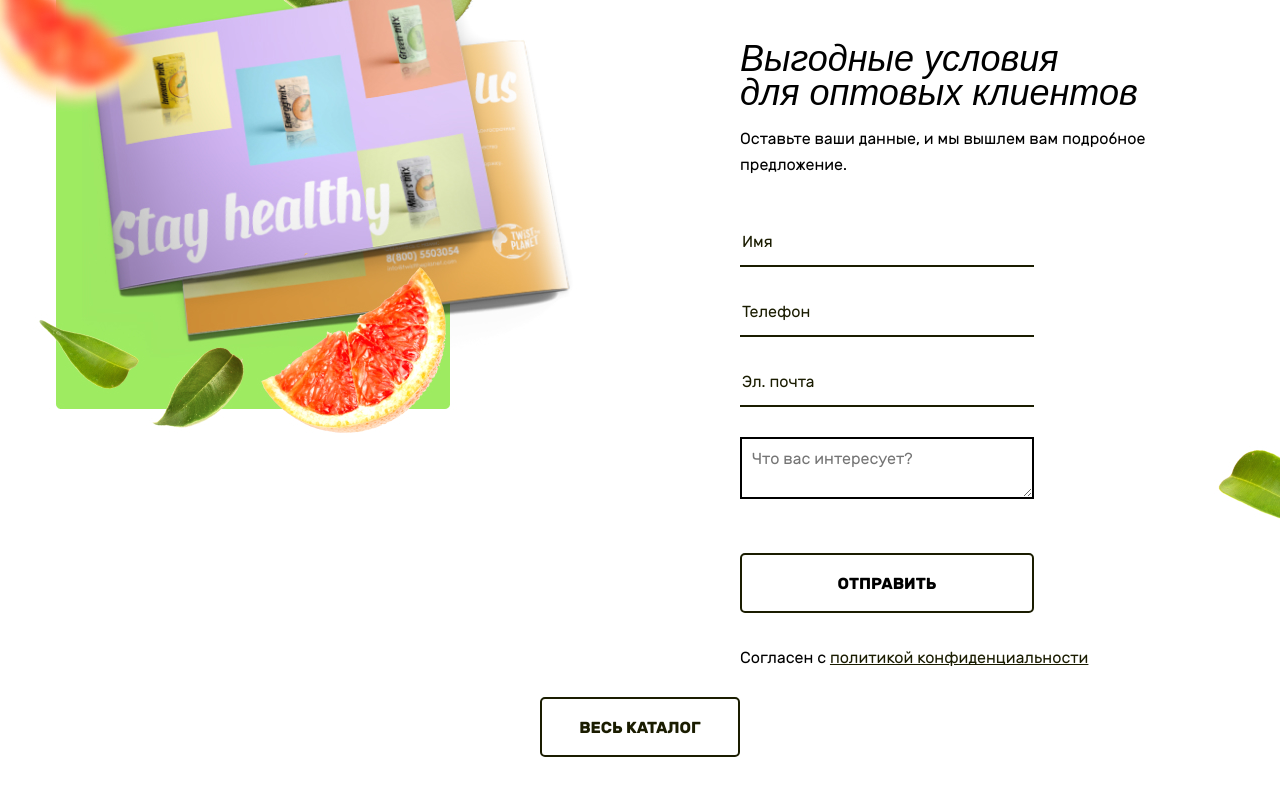
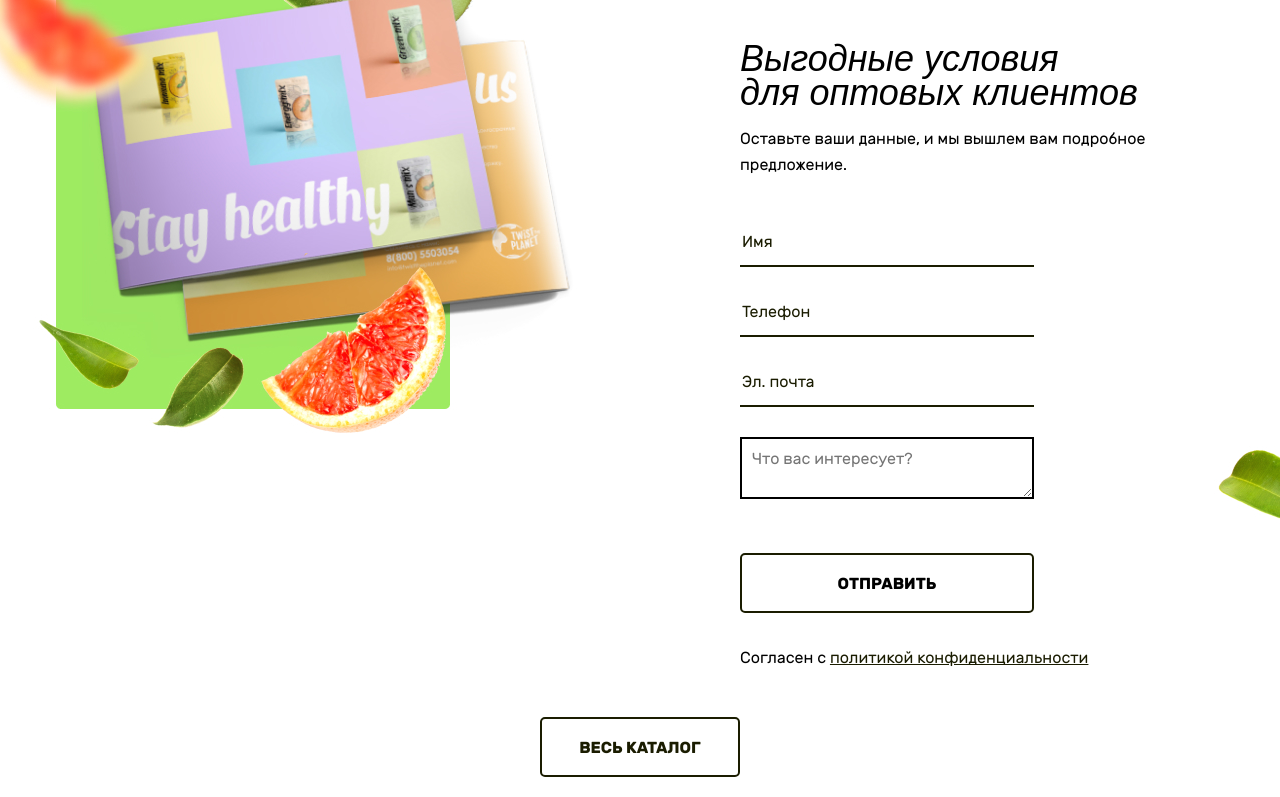
Before and after one commit to mynamedaze/twist, a website: page index.html in a window 1280 px wide. Shown: the part 6291-7088 px from the top of the page. Before the commit the page ends 7048 px from the top, so only its background shows below. Drawn offline with Linux system fonts and the light colour scheme; a web font is replaced by a local one.

Commit message:
smallfix

```diff
--- a/sass/blocks/all-catalog.scss
+++ b/sass/blocks/all-catalog.scss
@@ -1,4 +1,6 @@
 .all-catalog {
+  padding-top: 20px;
+  padding-bottom: 20px;
   .all-catalog__wrapper {
     @include paddings;
     @include centers;
--- a/sass/blocks/superbanner.scss
+++ b/sass/blocks/superbanner.scss
@@ -1,5 +1,7 @@
 .superbanner {
-  padding-bottom: 60px;
+  @media #{$min-tablet-width} {
+    padding-bottom: 60px;
+  }
   .superbanner__list {
     margin-top: 0;
     margin-bottom: 0;
```
Also changed, not shown: css/style.css.
